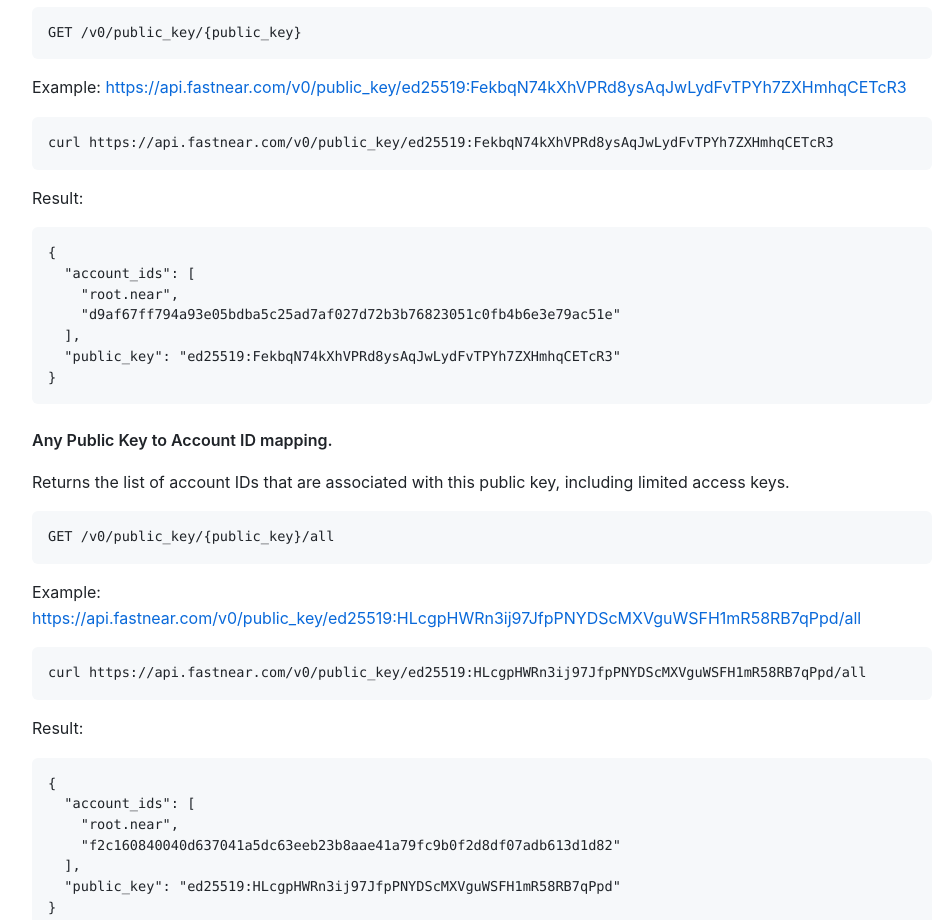
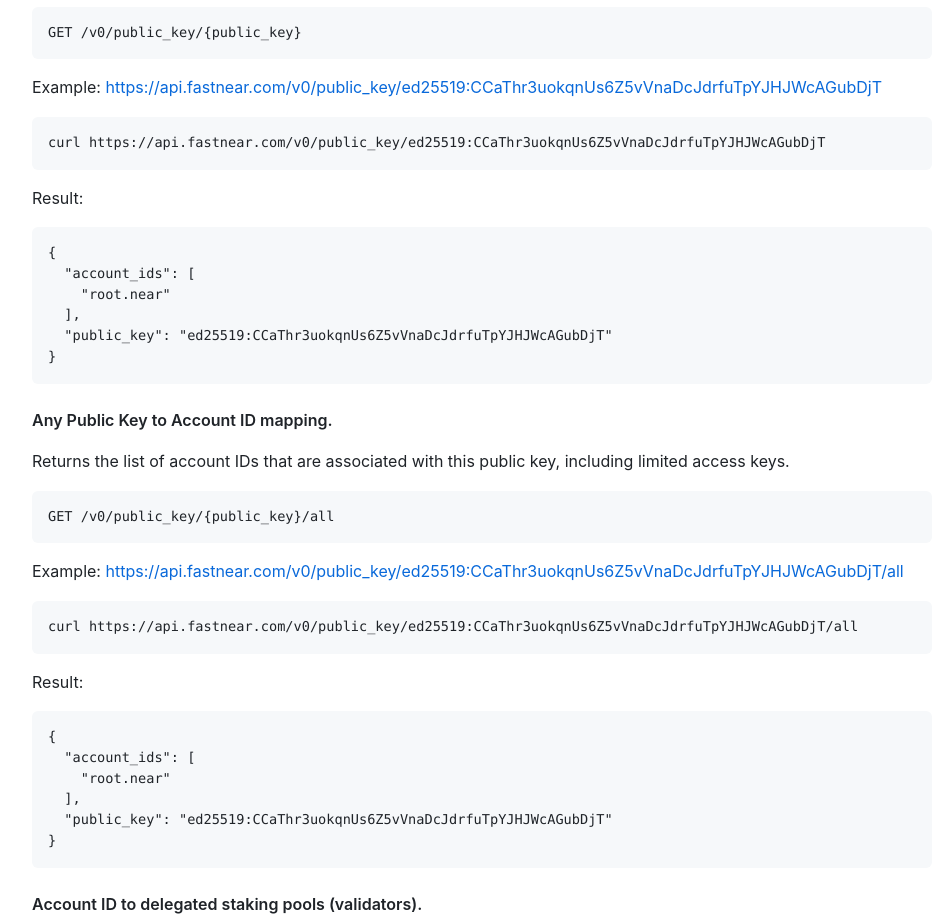
Before and after one commit to fastnear/fastnear-api-server-rs, a plain HTML site: page index.html in a window 1280 px wide. Shown: the part 9400-10320 px from the top of the page, without its empty margins (158-1095 px from the left). Drawn offline with Linux system fonts and the light colour scheme.

Commit message:
Refresh FastNEAR public key examples

```diff
--- a/index.html
+++ b/index.html
@@ -515,18 +515,17 @@
 
     <pre><code>GET /v0/public_key/{public_key}</code></pre>
 
-    <p>Example: <a href="https://api.fastnear.com/v0/public_key/ed25519:FekbqN74kXhVPRd8ysAqJwLydFvTPYh7ZXHmhqCETcR3">https://api.fastnear.com/v0/public_key/ed25519:FekbqN74kXhVPRd8ysAqJwLydFvTPYh7ZXHmhqCETcR3</a></p>
+    <p>Example: <a href="https://api.fastnear.com/v0/public_key/ed25519:CCaThr3uokqnUs6Z5vVnaDcJdrfuTpYJHJWcAGubDjT">https://api.fastnear.com/v0/public_key/ed25519:CCaThr3uokqnUs6Z5vVnaDcJdrfuTpYJHJWcAGubDjT</a></p>
 
-    <pre><code class="language-bash">curl https://api.fastnear.com/v0/public_key/ed25519:FekbqN74kXhVPRd8ysAqJwLydFvTPYh7ZXHmhqCETcR3</code></pre>
+    <pre><code class="language-bash">curl https://api.fastnear.com/v0/public_key/ed25519:CCaThr3uokqnUs6Z5vVnaDcJdrfuTpYJHJWcAGubDjT</code></pre>
 
     <p>Result:</p>
 
     <pre><code class="language-json">{
   "account_ids": [
-    "root.near",
-    "d9af67ff794a93e05bdba5c25ad7af027d72b3b76823051c0fb4b6e3e79ac51e"
+    "root.near"
   ],
-  "public_key": "ed25519:FekbqN74kXhVPRd8ysAqJwLydFvTPYh7ZXHmhqCETcR3"
+  "public_key": "ed25519:CCaThr3uokqnUs6Z5vVnaDcJdrfuTpYJHJWcAGubDjT"
 }</code></pre>
 
     <h4>Any Public Key to Account ID mapping.</h4>
@@ -535,18 +534,17 @@
 
     <pre><code>GET /v0/public_key/{public_key}/all</code></pre>
 
-    <p>Example: <a href="https://api.fastnear.com/v0/public_key/ed25519:HLcgpHWRn3ij97JfpPNYDScMXVguWSFH1mR58RB7qPpd/all">https://api.fastnear.com/v0/public_key/ed25519:HLcgpHWRn3ij97JfpPNYDScMXVguWSFH1mR58RB7qPpd/all</a></p>
+    <p>Example: <a href="https://api.fastnear.com/v0/public_key/ed25519:CCaThr3uokqnUs6Z5vVnaDcJdrfuTpYJHJWcAGubDjT/all">https://api.fastnear.com/v0/public_key/ed25519:CCaThr3uokqnUs6Z5vVnaDcJdrfuTpYJHJWcAGubDjT/all</a></p>
 
-    <pre><code class="language-bash">curl https://api.fastnear.com/v0/public_key/ed25519:HLcgpHWRn3ij97JfpPNYDScMXVguWSFH1mR58RB7qPpd/all</code></pre>
+    <pre><code class="language-bash">curl https://api.fastnear.com/v0/public_key/ed25519:CCaThr3uokqnUs6Z5vVnaDcJdrfuTpYJHJWcAGubDjT/all</code></pre>
 
     <p>Result:</p>
 
     <pre><code class="language-json">{
   "account_ids": [
-    "root.near",
-    "f2c160840040d637041a5dc63eeb23b8aae41a79fc9b0f2d8df07adb613d1d82"
+    "root.near"
   ],
-  "public_key": "ed25519:HLcgpHWRn3ij97JfpPNYDScMXVguWSFH1mR58RB7qPpd"
+  "public_key": "ed25519:CCaThr3uokqnUs6Z5vVnaDcJdrfuTpYJHJWcAGubDjT"
 }</code></pre>
 
     <h4>Account ID to delegated staking pools (validators).</h4>
```
Also changed, not shown: 3 other files.
